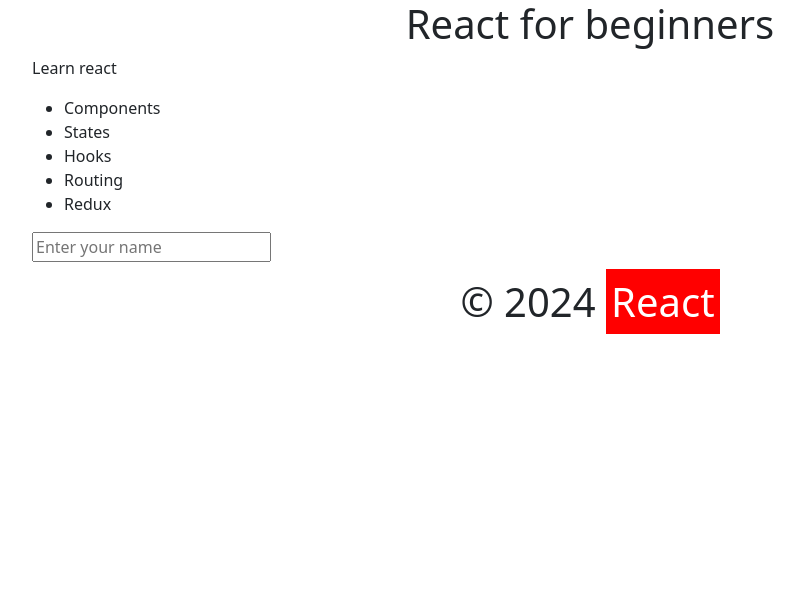
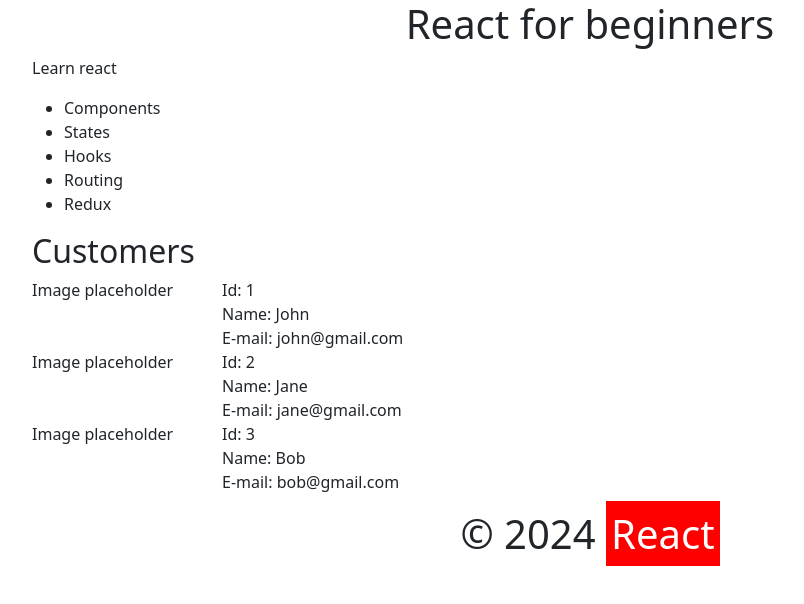
Before and after one commit to fep-coder/react-for-beginners, a React (Vite) app: page / in a window 1280 px wide. Shown: the top 604 px of the page, without its empty margins (50-854 px from the left). Built offline with nearby package versions, Linux system fonts and the light colour scheme.

Commit message:
07 Props

```diff
--- /dev/null
+++ b/src/Customer.jsx
@@ -0,0 +1,18 @@
+// eslint-disable-next-line react/prop-types
+function Customer({ id, name, email }) {
+    return (
+        <div className="row">
+            <div className="col-2">
+                <img className="img-fluid" src="" />
+                Image placeholder
+            </div>
+            <div className="col-7">
+                Id: {id} <br />
+                Name: {name} <br />
+                E-mail: {email} <br />
+            </div>
+        </div>
+    );
+}
+
+export default Customer;
--- a/src/MainBody.jsx
+++ b/src/MainBody.jsx
@@ -1,3 +1,5 @@
+import Customer from "./Customer";
+
 function MainBody() {
     return (
         <main>
@@ -11,11 +13,10 @@
             </ul>
 
             <div className="mb-3">
-                <input
-                    maxLength={5}
-                    readOnly={true}
-                    placeholder="Enter your name"
-                />
+                <h2>Customers</h2>
+                <Customer id={1} name="John" email="john@gmail.com" />
+                <Customer id={2} name="Jane" email="jane@gmail.com" />
+                <Customer id={3} name="Bob" email="bob@gmail.com" />
             </div>
         </main>
     );
```
